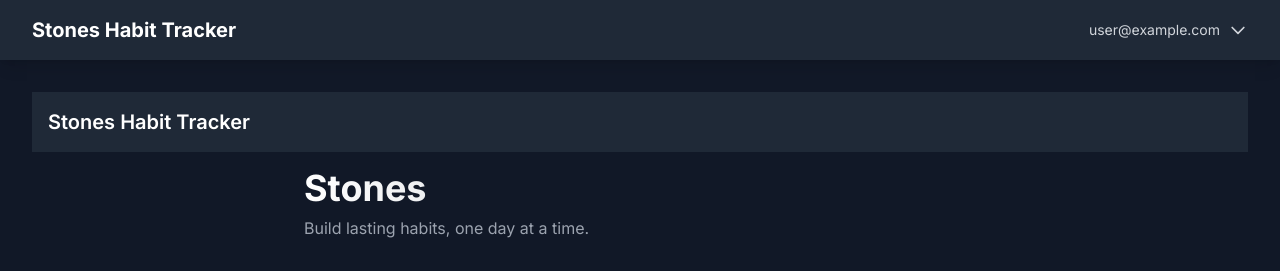
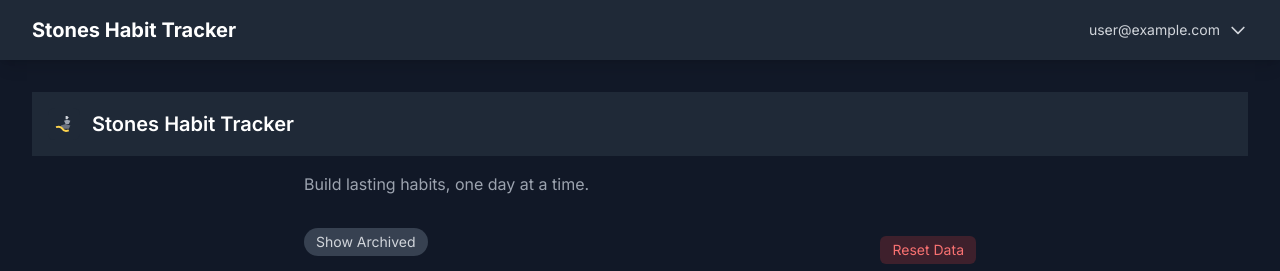
Before and after one commit to scaiado/stones-frontend, a Next.js app: page / in a window 1280 px wide. Shown: the top 271 px of the page. Built offline with nearby package versions, Linux system fonts and the light colour scheme; no server answers; sample sign-in values are in the browser's storage.

Commit message:
added habit edit option

```diff
--- a/src/app/auth/login/page.tsx
+++ b/src/app/auth/login/page.tsx
@@ -5,6 +5,7 @@ import { useAuth } from '@/contexts/AuthContext';
 import { useRouter } from 'next/navigation';
 import Link from 'next/link';
 import { useToast } from '@/contexts/ToastContext';
+import StoneIcon from '@/components/icons/StoneIcon';
 
 export default function Login() {
   const [email, setEmail] = useState('');
@@ -38,6 +39,9 @@ export default function Login() {
     <div className="min-h-screen flex items-center justify-center bg-gray-900 py-12 px-4 sm:px-6 lg:px-8">
       <div className="max-w-md w-full space-y-8">
         <div>
+          <div className="flex justify-center">
+            <StoneIcon size={96} showText={true} className="drop-shadow-lg" />
+          </div>
           <h2 className="mt-6 text-center text-3xl font-extrabold text-white">
             Sign in to your account
           </h2>
--- a/src/app/page.tsx
+++ b/src/app/page.tsx
@@ -46,12 +46,9 @@ export default function Page() {
   return (
     <Layout>
       <div className="max-w-2xl mx-auto space-y-8">
-        <div>
-          <h1 className="text-4xl font-bold bg-gradient-to-r from-white to-gray-400 bg-clip-text text-transparent">Stones</h1>
-          <p className="text-gray-400 mt-2">
-            Build lasting habits, one day at a time.
-          </p>
-        </div>
+        <p className="text-gray-400">
+          Build lasting habits, one day at a time.
+        </p>
 
         <HabitList habits={habits} onHabitsChange={updateHabits} />
         <NotificationManager habits={habits} />
--- /dev/null
+++ b/src/components/EditHabitModal.tsx
@@ -0,0 +1,157 @@
+import { useState } from 'react';
+
+interface EditHabitModalProps {
+  isOpen: boolean;
+  onClose: () => void;
+  onSubmit: (habit: {
+    title: string;
+    description: string;
+    icon: string;
+    color: string;
+    days: number;
+  }) => void;
+  initialHabit: {
+    title: string;
+    description: string;
+    icon: string;
+    color: string;
+    days: number;
+  };
+}
+
+const colorOptions = [
+  { name: 'Green', value: 'bg-green-500' },
+  { name: 'Purple', value: 'bg-purple-500' },
+  { name: 'Red', value: 'bg-red-500' },
+  { name: 'Orange', value: 'bg-orange-500' },
+  { name: 'Blue', value: 'bg-blue-500' },
+  { name: 'Yellow', value: 'bg-yellow-500' },
+];
+
+const iconOptions = ['🚶', '📚', '🍎', '🧘', '💪', '🎨', '🎵', '✍️', '🏃', '🧠'];
+
+export default function EditHabitModal({ isOpen, onClose, onSubmit, initialHabit }: EditHabitModalProps) {
+  const [title, setTitle] = useState(initialHabit.title);
+  const [description, setDescription] = useState(initialHabit.description);
+  const [icon, setIcon] = useState(initialHabit.icon);
+  const [color, setColor] = useState(initialHabit.color);
+  const [days, setDays] = useState(initialHabit.days);
+
+  if (!isOpen) return null;
+
+  const handleSubmit = (e: React.FormEvent) => {
+    e.preventDefault();
+    onSubmit({ title, description, icon, color, days });
+  };
+
+  return (
+    <div className="fixed inset-0 bg-black/50 backdrop-blur-sm flex items-center justify-center p-4 z-[100]">
+      <div className="bg-gray-800 rounded-lg p-6 w-full max-w-md">
+        <h2 className="text-2xl font-semibold text-white mb-4">Edit Habit</h2>
+
+        <form onSubmit={handleSubmit} className="space-y-4">
+          <div>
+            <label htmlFor="title" className="block text-sm font-medium text-gray-300 mb-1">
+              Title
+            </label>
+            <input
+              type="text"
+              id="title"
+              value={title}
+              onChange={(e) => setTitle(e.target.value)}
+              className="w-full px-3 py-2 bg-gray-700 rounded-md text-white placeholder-gray-400 focus:outline-none focus:ring-2 focus:ring-blue-500"
+              placeholder="Enter habit title"
+              required
+            />
+          </div>
+
+          <div>
+            <label htmlFor="description" className="block text-sm font-medium text-gray-300 mb-1">
+              Description
+            </label>
+            <input
+              type="text"
+              id="description"
+              value={description}
+              onChange={(e) => setDescription(e.target.value)}
+              className="w-full px-3 py-2 bg-gray-700 rounded-md text-white placeholder-gray-400 focus:outline-none focus:ring-2 focus:ring-blue-500"
+              placeholder="Enter habit description"
+              required
+            />
+          </div>
+
+          <div>
+            <label className="block text-sm font-medium text-gray-300 mb-2">
+              Icon
+            </label>
+            <div className="grid grid-cols-5 gap-2">
+              {iconOptions.map((emoji) => (
+                <button
+                  key={emoji}
+                  type="button"
+                  onClick={() => setIcon(emoji)}
+                  className={`h-10 w-10 rounded-full flex items-center justify-center text-xl ${
+                    icon === emoji ? 'bg-blue-500 ring-2 ring-blue-400' : 'bg-gray-700 hover:bg-gray-600'
+                  }`}
+                >
+                  {emoji}
+                </button>
+              ))}
+            </div>
+          </div>
+
+          <div>
+            <label className="block text-sm font-medium text-gray-300 mb-2">
+              Color
+            </label>
+            <div className="grid grid-cols-3 gap-2">
+              {colorOptions.map((colorOption) => (
+                <button
+                  key={colorOption.value}
+                  type="button"
+                  onClick={() => setColor(colorOption.value)}
+                  className={`h-8 rounded-md ${colorOption.value} ${
+                    color === colorOption.value ? 'ring-2 ring-blue-400' : ''
+                  }`}
+                >
+                  <span className="sr-only">{colorOption.name}</span>
+                </button>
+              ))}
+            </div>
+          </div>
+
+          <div>
+            <label htmlFor="days" className="block text-sm font-medium text-gray-300 mb-1">
+              Days to track
+            </label>
+            <input
+              type="number"
+              id="days"
+              value={days}
+              onChange={(e) => setDays(Math.max(1, parseInt(e.target.value) || 30))}
+              className="w-full px-3 py-2 bg-gray-700 rounded-md text-white placeholder-gray-400 focus:outline-none focus:ring-2 focus:ring-blue-500"
+              min="1"
+              required
+            />
+          </div>
+
+          <div className="flex gap-3 pt-4">
+            <button
+              type="button"
+              onClick={onClose}
+              className="flex-1 px-4 py-2 bg-gray-700 hover:bg-gray-600 rounded-md text-gray-300 transition-colors"
+            >
+              Cancel
+            </button>
+            <button
+              type="submit"
+              className="flex-1 px-4 py-2 bg-blue-500 hover:bg-blue-600 rounded-md text-white font-medium transition-colors"
+            >
+              Save Changes
+            </button>
+          </div>
+        </form>
+      </div>
+    </div>
+  );
+}
--- a/src/components/HabitCard.tsx
+++ b/src/components/HabitCard.tsx
@@ -1,7 +1,7 @@
 "use client";
 
 import HabitGrid from '@/components/HabitGrid';
-import { ArchiveBoxIcon, ArchiveBoxXMarkIcon, TrashIcon, BellIcon, BellSlashIcon } from '@heroicons/react/24/outline';
+import { ArchiveBoxIcon, ArchiveBoxXMarkIcon, TrashIcon, BellIcon, BellSlashIcon, PencilIcon } from '@heroicons/react/24/outline';
 import { useState } from 'react';
 
 interface HabitCardProps {
@@ -17,6 +17,7 @@ interface HabitCardProps {
   onUnarchive?: () => void;
   onDelete?: () => void;
   onUpdateReminder?: (time: string, days: number[]) => void;
+  onEdit?: () => void;
 }
 
 export default function HabitCard({
@@ -31,7 +32,8 @@ export default function HabitCard({
   onArchive,
   onUnarchive,
   onDelete,
-  onUpdateReminder
+  onUpdateReminder,
+  onEdit
 }: HabitCardProps) {
   const [showReminderSettings, setShowReminderSettings] = useState(false);
   const [time, setTime] = useState(reminderTime);
@@ -69,6 +71,14 @@ export default function HabitCard({
         </div>
         <div className="flex gap-2">
           {!isArchived && (
+            <>
+              <button
+                onClick={onEdit}
+                className="h-8 w-8 rounded-full bg-gray-700/50 hover:bg-blue-500/20 hover:text-blue-500 flex items-center justify-center transition-colors text-gray-400"
+                title="Edit habit"
+              >
+                <PencilIcon className="h-4 w-4" />
+              </button>
               <button
                 onClick={() => setShowReminderSettings(!showReminderSettings)}
                 className={`h-8 w-8 rounded-full bg-gray-700/50 flex items-center justify-center transition-colors text-gray-400 ${
@@ -82,6 +92,7 @@ export default function HabitCard({
                   <BellSlashIcon className="h-4 w-4" />
                 )}
               </button>
+            </>
           )}
           <button
             onClick={isArchived ? onUnarchive : onArchive}
--- a/src/components/HabitList.tsx
+++ b/src/components/HabitList.tsx
@@ -5,6 +5,7 @@ import { v4 as uuidv4 } from 'uuid';
 import HabitCard from './HabitCard';
 import NewHabitModal from './NewHabitModal';
 import ArchiveToggle from './ArchiveToggle';
+import EditHabitModal from './EditHabitModal';
 
 // Add JSX namespace to fix element type errors
 import type { JSX } from 'react';
@@ -63,6 +64,14 @@ export default function HabitList({ habits, onHabitsChange }: HabitListProps) {
   const [archivedHabits, setArchivedHabits] = useState<Habit[]>([]);
   const [isModalOpen, setIsModalOpen] = useState(false);
   const [showArchived, setShowArchived] = useState(false);
+  const [editingHabit, setEditingHabit] = useState<{
+    id: string;
+    title: string;
+    description: string;
+    icon: string;
+    color: string;
+    days: number;
+  } | null>(null);
 
   // Load archived habits from localStorage on mount
   React.useEffect(() => {
@@ -147,6 +156,49 @@ export default function HabitList({ habits, onHabitsChange }: HabitListProps) {
     );
   };
 
+  const handleUpdateHabit = (habitId: string, updatedHabit: {
+    title: string;
+    description: string;
+    icon: string;
+    color: string;
+    days: number;
+  }) => {
+    onHabitsChange(
+      habits.map(habit =>
+        habit.id === habitId
+          ? { ...habit, ...updatedHabit }
+          : habit
+      )
+    );
+  };
+
+  const handleStartEdit = (habitId: string) => {
+    const habit = habits.find(h => h.id === habitId);
+    if (habit) {
+      setEditingHabit({
+        id: habit.id,
+        title: habit.title,
+        description: habit.description,
+        icon: habit.icon,
+        color: habit.color,
+        days: habit.days || 30
+      });
+    }
+  };
+
+  const handleFinishEdit = (updatedHabit: {
+    title: string;
+    description: string;
+    icon: string;
+    color: string;
+    days: number;
+  }) => {
+    if (editingHabit) {
+      handleUpdateHabit(editingHabit.id, updatedHabit);
+    }
+    setEditingHabit(null);
+  };
+
   const clearAllData = () => {
     if (window.confirm('Are you sure you want to clear all habits data? This cannot be undone.')) {
       // Initialize with default habits
@@ -219,6 +271,7 @@ export default function HabitList({ habits, onHabitsChange }: HabitListProps) {
               onArchive={() => handleArchiveHabit(habit.id)}
               onDelete={() => handleDeleteHabit(habit.id)}
               onUpdateReminder={(time, days) => handleUpdateReminder(habit.id, time, days)}
+              onEdit={() => handleStartEdit(habit.id)}
             />
           ))
         )}
@@ -229,6 +282,15 @@ export default function HabitList({ habits, onHabitsChange }: HabitListProps) {
         onClose={() => setIsModalOpen(false)}
         onSubmit={handleAddHabit}
       />
+
+      {editingHabit && (
+        <EditHabitModal
+          isOpen={true}
+          onClose={() => setEditingHabit(null)}
+          onSubmit={handleFinishEdit}
+          initialHabit={editingHabit}
+        />
+      )}
     </div>
   );
 }
--- a/src/components/Layout.tsx
+++ b/src/components/Layout.tsx
@@ -1,3 +1,5 @@
+import StoneIcon from '@/components/icons/StoneIcon';
+
 interface LayoutProps {
   children: React.ReactNode;
 }
@@ -5,8 +7,11 @@ interface LayoutProps {
 export default function Layout({ children }: LayoutProps) {
   return (
     <div className="min-h-screen bg-gray-900 text-white flex flex-col">
-      <header className="p-4 text-xl font-semibold bg-gray-800">
-        Stones Habit Tracker
+      <header className="p-4 bg-gray-800">
+        <div className="max-w-7xl mx-auto flex items-center gap-3">
+          <StoneIcon size={32} className="flex-shrink-0" />
+          <h1 className="text-xl font-semibold">Stones Habit Tracker</h1>
+        </div>
       </header>
       <main className="flex-1 container mx-auto p-4">
         {children}
--- /dev/null
+++ b/src/components/icons/StoneIcon.tsx
@@ -0,0 +1,61 @@
+import React from 'react';
+
+interface StoneIconProps {
+  className?: string;
+  size?: number;
+  showText?: boolean;
+}
+
+export default function StoneIcon({ className = '', size = 64, showText = false }: StoneIconProps) {
+  return (
+    <svg
+      width={size}
+      height={size}
+      viewBox="0 0 100 100"
+      fill="none"
+      xmlns="http://www.w3.org/2000/svg"
+      className={className}
+    >
+      {/* Background */}
+      <rect width="100" height="100" rx="20" fill="#1F2937" />
+
+      {/* Stones */}
+      <g transform="translate(30, 25)">
+        <path
+          d="M10 30 L25 25 L40 30 L35 40 L15 40 Z"
+          fill="#6B7280"
+        />
+        <path
+          d="M20 15 L30 12 L40 15 L35 25 L25 25 Z"
+          fill="#9CA3AF"
+        />
+        <path
+          d="M25 0 L30 0 L35 5 L30 10 L25 10 Z"
+          fill="#D1D5DB"
+        />
+      </g>
+
+      {/* Yellow Path */}
+      <path
+        d="M25 60 Q40 55 45 65 T65 70"
+        stroke="#FCD34D"
+        strokeWidth="6"
+        fill="none"
+      />
+
+      {showText && (
+        <text
+          x="50"
+          y="85"
+          textAnchor="middle"
+          fill="white"
+          fontSize="16"
+          fontWeight="bold"
+          fontFamily="sans-serif"
+        >
+          Stones
+        </text>
+      )}
+    </svg>
+  );
+}
```
Lines whose indentation alone changed are shown as unchanged.
